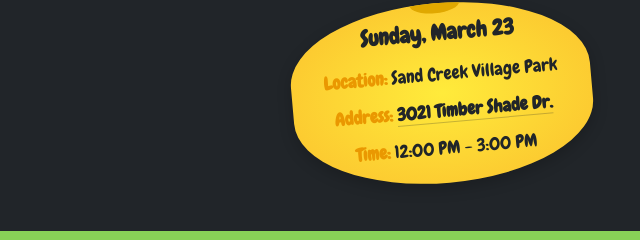
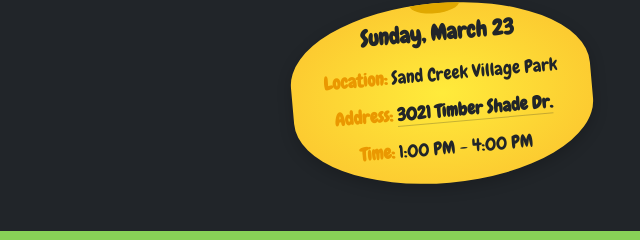
Before and after one commit to rjescobedo/lilsqueezers, a website: page index.html in a window 1280 px wide. Shown: the part 2422-2662 px from the top of the page, 0-640 px from the left. Drawn offline with nearby package versions, Linux system fonts and the light colour scheme.

Commit message:
time change

```diff
--- a/index.html
+++ b/index.html
@@ -170,7 +170,7 @@
                                 3021 Timber Shade Dr.
                             </a>
                         </p>
-                        <p><strong>Time:</strong> 12:00 PM - 3:00 PM</p>
+                        <p><strong>Time:</strong> 1:00 PM - 4:00 PM</p>
                     </div>
                 </div>
                 <!-- Event 2 -->
```
